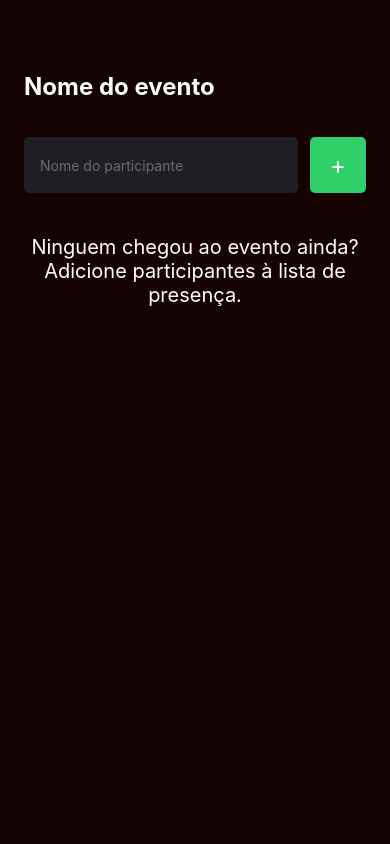
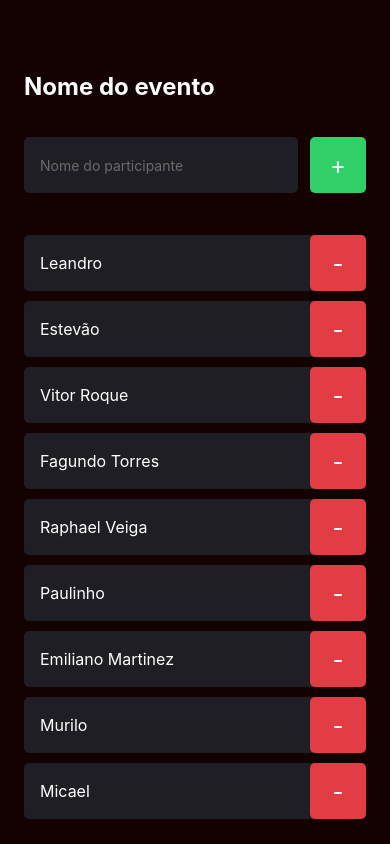
Before and after one commit to SoaresLeandro/imhere-react-native, a React Native app: screen / in a window 390 px wide. Built offline with nearby package versions, Linux system fonts and the light colour scheme.

Commit message:
estilizando a statusbar

```diff
--- a/App.tsx
+++ b/App.tsx
@@ -1,7 +1,14 @@
 import { Home } from "./src/screens/Home";
+import { StatusBar } from "react-native";
 
 export default function App(){
   return (
+    <>
+    <StatusBar
+      barStyle="light-content"
+      backgroundColor="transparent"
+      translucent />
     <Home />
+    </>
   );
 };
--- a/src/screens/Home/index.tsx
+++ b/src/screens/Home/index.tsx
@@ -35,7 +35,7 @@ export function Home(){
         </View>
 
         <FlatList
-            data={[]}
+            data={participants}
             keyExtractor={item => item}
             renderItem={({ item }) => (
                 <Participant
```
